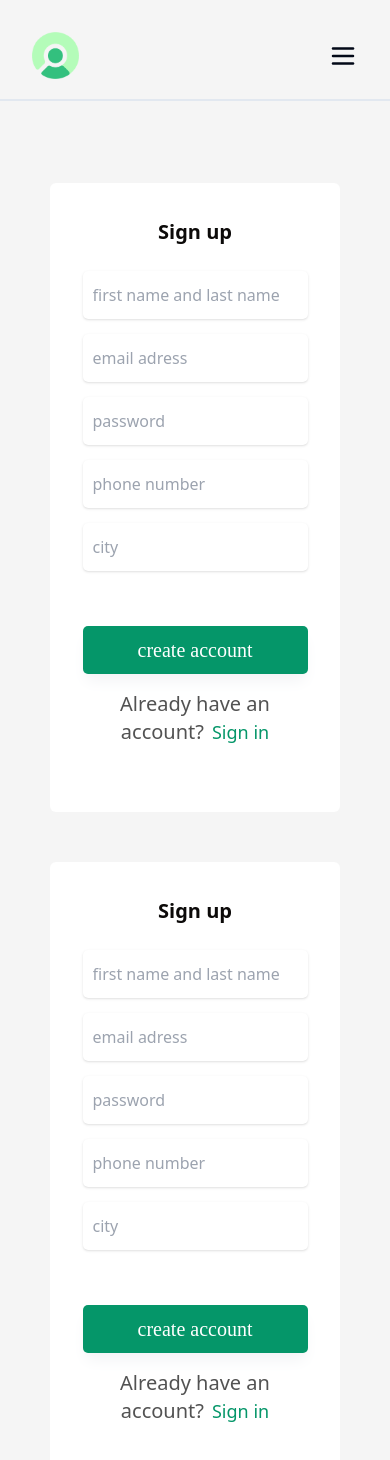
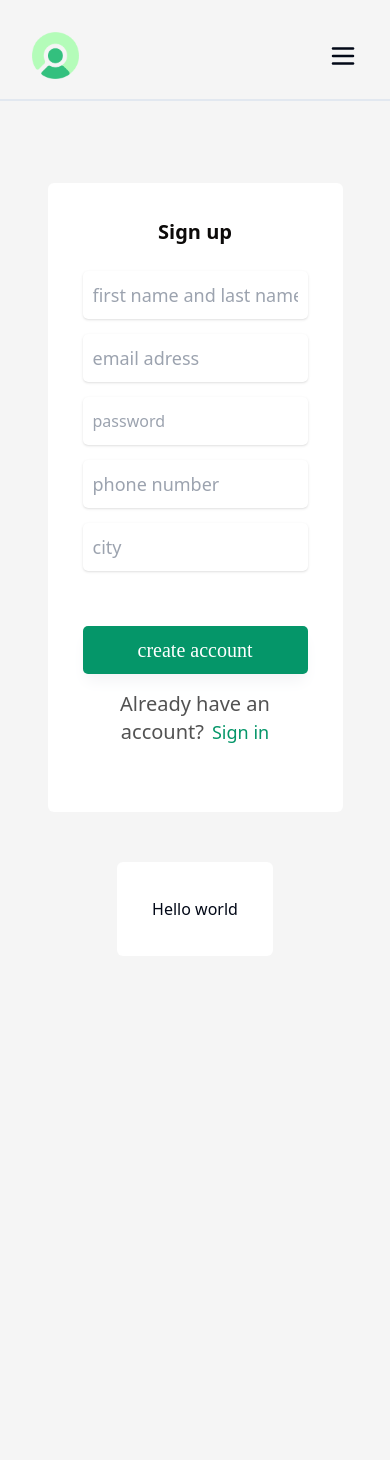
Before and after one commit to OthmanSALAHI/frontend-dothatask, a React (Vite) app: page /signup in a window 390 px wide. Shown: the top 1460 px of the page. After the commit the page ends 1014 px from the top, so only its background shows below. Built offline with nearby package versions, Linux system fonts and the light colour scheme.

Commit message:
Refactor components and update styles

```diff
--- a/src/App.jsx
+++ b/src/App.jsx
@@ -1,14 +1,15 @@
 import { useState } from "react";
-import { Navbar } from "./components/Navbar";
+import { Navbar } from "./components/header/Navbar";
 import Routers from "./components/routes/Routes";
-import Signin from "./components/Signin";
+import ForgotPassword from "./components/Auth/ForgotPassword";
 
 export const App = () => {
-  const { Auth, setAuth } = useState(false);
+  const [ Auth, setAuth ] = useState(false);
   return (
     <div>
       <Navbar />
       <Routers />
+      <ForgotPassword />
     </div>
   );
 };
--- /dev/null
+++ b/src/components/Auth/ForgotPassword.jsx
@@ -0,0 +1,27 @@
+import React from 'react'
+import { Link } from 'react-router-dom';
+import google_logo from '../../assets/google_logo.png';
+import { useForm } from 'react-hook-form';
+import Errors from '../areas/Errors';
+
+function ForgotPassword() {
+    const {
+        register,
+        handleSubmit,
+        watch,
+        formState: { errors },
+    } = useForm()
+    const onsumbit = (e) => {
+        console.log(e)
+    }
+    return (
+        <div className='w-full flex  relative bg-neutral-100'>
+            <div className='custom-dynamic-style'>
+                <h1>Hello world</h1>
+            </div>
+
+        </div>
+    )
+}
+
+export default ForgotPassword
--- a/src/components/Auth/Signin.jsx
+++ b/src/components/Auth/Signin.jsx
@@ -17,7 +17,7 @@ function Signin() {
     }
     return (
         <div className="w-full flex  relative bg-neutral-100">
-            <div className="lg:w-[612px] md:w-[650px] sm:w-[300px] m-auto mt-[50px] inline-flex flex-col items-center md:gap-[20px] gap-[25px] p-[35px] relative bg-white rounded-md">
+            <div className="custom-dynamic-style">
                 <div className="text-stone-950 md:text-5xl text-xl font-bold md:mb-[40px]">Sign in</div>
                 <div className="flex-col justify-center items-center md:gap-10 gap-5 flex">
                     <form onSubmit={handleSubmit(onsumbit)} className="flex-col justify-center items-center md:gap-10 gap-5 flex" action="" >
@@ -26,16 +26,14 @@ function Signin() {
                                 type="email"
                                 placeholder="email adress"
                                 {...register('email', { required: true })}
-                                className="lg:w-[542px] md:w-[480px] w-[225px] h-12 p-2.5 md:text-lg text-md bg-white
-                                rounded-[5px] shadow justify-start items-center gap-[113px] inline-flex mx-auto"
+                                className="custom-input-style"
                             />
                             {errors.email && <Errors content={"This field is required"} />}
                             <input
                                 type="password"
                                 placeholder="Password"
                                 {...register('password', { required: true })}
-                                className="lg:w-[542px] md:w-[480px] w-[225px] h-12 p-2.5 md:text-lg text-md bg-white
-                                rounded-[5px] shadow justify-start items-center gap-[113px] inline-flex mx-auto"
+                                className="custom-input-style"
                             />
                             {errors.password && <Errors content="This field is required" />}
                         </div>
@@ -47,10 +45,7 @@ function Signin() {
                             <div className="text-right text-neutral-600 md:text-lg text-sm font-normal">Forgot password?</div>
                         </div>
                         <div
-                            className="lg:w-[542px] md:w-[480px] w-[225px] h-12 p-2.5 hover:bg-emerald-400 bg-emerald-600 rounded-[5px]
-                                    shadow-lg justify-center items-center gap-[113px]
-                                    inline-flex mt-[40px] transition-all
-                                    duration-100 ease-in-out cursor-pointer shadow-gray-100 ">
+                            className="custom-button-style">
                             <button type='submit' className="text-white md:text-2xl text-xl font-medium font-['Ubuntu']">login</button>
                         </div>
                     </form>
--- a/src/components/Auth/Signup.jsx
+++ b/src/components/Auth/Signup.jsx
@@ -15,7 +15,7 @@ function Signup() {
 
     return (
         <div className='w-full flex relative bg-neutral-100'>
-            <div className="lg:w-[612px] md:w-[550px] w-[290px] m-auto mt-[50px] inline-flex flex-col items-center md:gap-[20px] gap-[25px] p-[35px] relative bg-white rounded-md">
+            <div className="custom-dynamic-style">
                 <div className="text-stone-950 lg:text-5xl md:text-3xl text-xl font-bold lg:mb-[40px]">Sign up</div>
                 <form onSubmit={handleSubmit(onsubmit)} className="flex-col justify-center items-center lg:gap-10 gap-5 flex">
                     <div className="flex-col justify-start items-start gap-[15px] flex">
@@ -23,15 +23,13 @@ function Signup() {
                             type="text"
                             placeholder="first name and last name"
                             {...register('fullname', { required: true })}
-                            className="lg:w-[542px] md:w-[480px] w-[225px] h-12 p-2.5 md:text-lg text-md bg-white
-                            rounded-[5px] shadow justify-start items-center gap-[113px] inline-flex mx-auto"
+                            className="custom-input-style"
                         />
                         <input
                             type="email"
                             placeholder="email adress"
                             {...register('email', { required: true })}
-                            className="lg:w-[542px] md:w-[480px] w-[225px] h-12 p-2.5 md:text-lg text-md bg-white
-                            rounded-[5px] shadow justify-start items-center gap-[113px] inline-flex mx-auto"
+                            className="custom-input-style"
                         />
                         <input
                             type="password"
@@ -43,21 +41,16 @@ function Signup() {
                             type="number"
                             placeholder="phone number"
                             {...register('phone', { required: true })}
-                            className="lg:w-[542px] md:w-[480px] w-[225px] h-12 p-2.5 md:text-lg text-md bg-white
-                            rounded-[5px] shadow justify-start items-center gap-[113px] inline-flex mx-auto"
+                            className="custom-input-style"
                         />
                         <input
                             type="text"
                             placeholder="city"
                             {...register('city', { required: true })}
-                            className="lg:w-[542px] md:w-[480px] w-[225px] h-12 p-2.5 md:text-lg text-md bg-white
-                            rounded-[5px] shadow justify-start items-center gap-[113px] inline-flex mx-auto"
+                            className="custom-input-style"
                         />
                         <div
-                            className="lg:w-[542px] md:w-[480px] w-[225px] h-12 p-2.5 hover:bg-emerald-400 bg-emerald-600 rounded-[5px]
-                                    shadow-lg justify-center items-center gap-[113px]
-                                    inline-flex mt-[40px] transition-all
-                                    duration-100 ease-in-out cursor-pointer shadow-gray-100 ">
+                            className="custom-button-style">
                             <button type='submit' className="text-white md:text-2xl text-xl font-medium font-['Ubuntu']">create account</button>
                         </div>
                     </div>
--- a/src/components/Signin.jsx
+++ /dev/null
@@ -1,11 +0,0 @@
-import React from 'react'
-
-function Signin() {
-  return (
-    <div>
-
-    </div>
-  )
-}
-
-export default Signin
--- a/src/index.css
+++ b/src/index.css
@@ -80,3 +80,19 @@
 #root {
   height: 982px;
 }
+
+.custom-dynamic-style {
+  @apply lg:w-[612px] md:w-[650px] sm:w-[300px] m-auto mt-[50px] inline-flex flex-col items-center md:gap-[20px] gap-[25px] p-[35px] relative bg-white rounded-md;
+}
+
+.custom-button-style {
+  @apply lg:w-[542px] md:w-[480px] w-[225px] h-12 p-2.5 hover:bg-emerald-400 bg-emerald-600 rounded-[5px]
+  shadow-lg justify-center items-center gap-[113px]
+  inline-flex mt-[40px] transition-all
+  duration-100 ease-in-out cursor-pointer shadow-gray-100
+}
+
+.custom-input-style {
+  @apply lg:w-[542px] md:w-[480px] w-[225px] h-12 p-2.5 text-lg bg-white
+  rounded-[5px] shadow justify-start items-center gap-[113px] inline-flex mx-auto;
+}
--- a/src/main.jsx
+++ b/src/main.jsx
@@ -9,7 +9,6 @@ ReactDOM.createRoot(document.getElementById("root")).render(
   <React.StrictMode>
     <Router>
       <App/>
-      <Routers/>
     </Router>
   </React.StrictMode>
 );
```
Also changed, not shown: src/components/header/Navbar.jsx (renamed from src/components/Navbar.jsx, +3 -4 lines), src/components/header/Logo.jsx (renamed from src/components/Logo.jsx).
